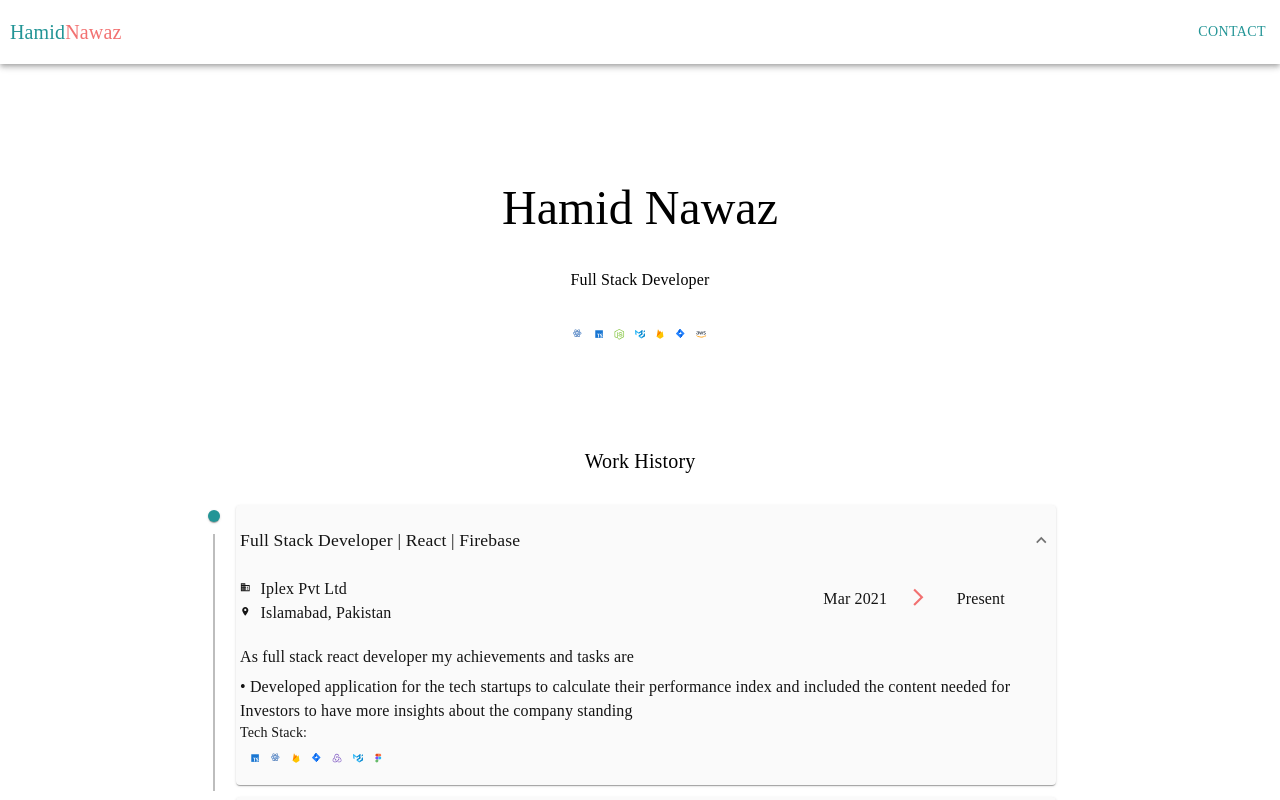
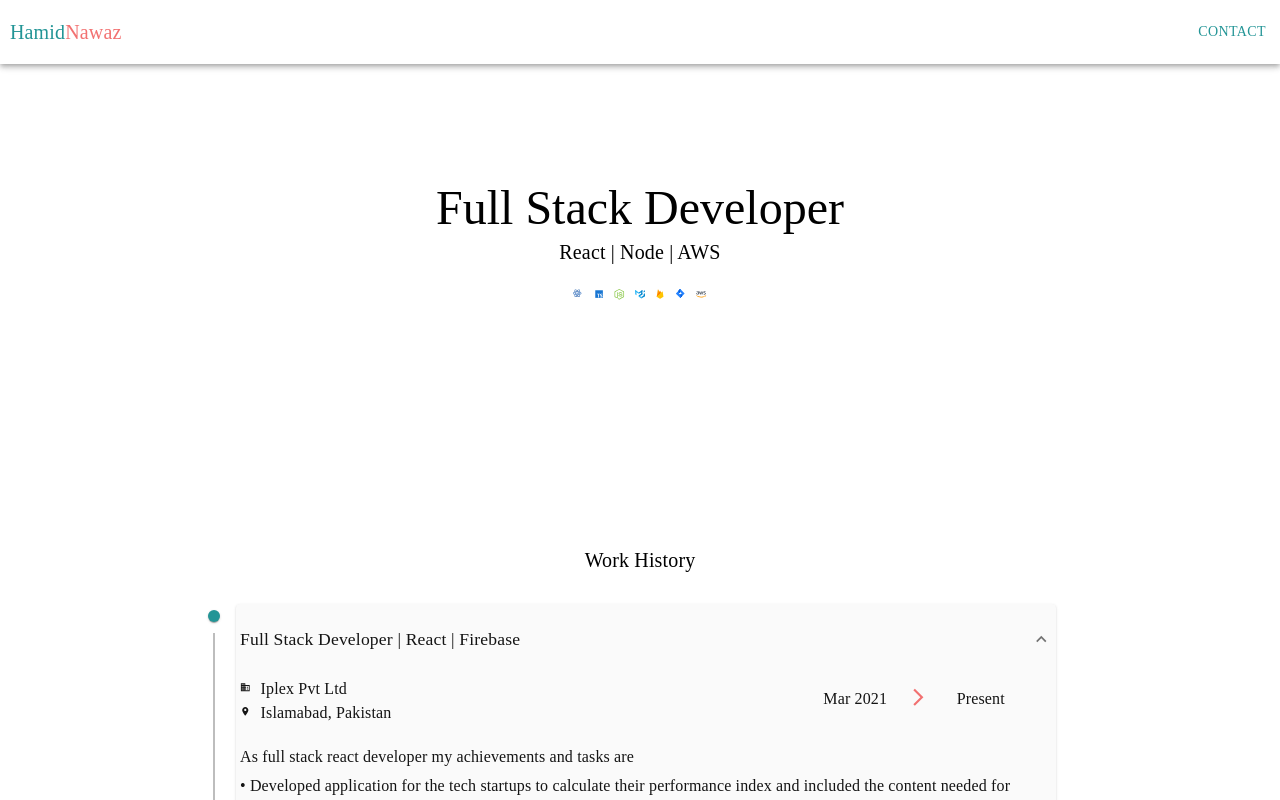
Before and after one commit to hamidnawaz28/portfolio, a Next.js app: page / in a window 1280 px wide. Shown: the top 800 px of the page. Built offline with nearby package versions, Linux system fonts and the light colour scheme.

Commit message:
added personal info

```diff
--- a/containers/personal-details/PersonalDetails.tsx
+++ b/containers/personal-details/PersonalDetails.tsx
@@ -14,7 +14,9 @@ import {
 import { Theme } from "@mui/system";
 
 const useStyles = makeStyles((theme: Theme) => ({
-  root: {},
+  root: {
+    height: "60vh",
+  },
   self: {
     display: "flex",
     textAlign: "center",
@@ -38,11 +40,11 @@ export default function ButtonAppBar() {
       {/* <img src="/personal-data/blueleaves.jpg" alt="" width="100%" /> */}
       <div className={self}>
         <div className={selfDetails}>
-          <Typography variant="h3" p={8}>
-            Hamid Nawaz
+          <Typography variant="h3" pt={8}>
+            Full Stack Developer
           </Typography>
-          <Typography variant="body1" p={8} pb={16}>
-            Full Stack Developer
+          <Typography variant="h6" pb={8}>
+            React | Node | AWS
           </Typography>
         </div>
         <div className={skillsIcons}>
```
